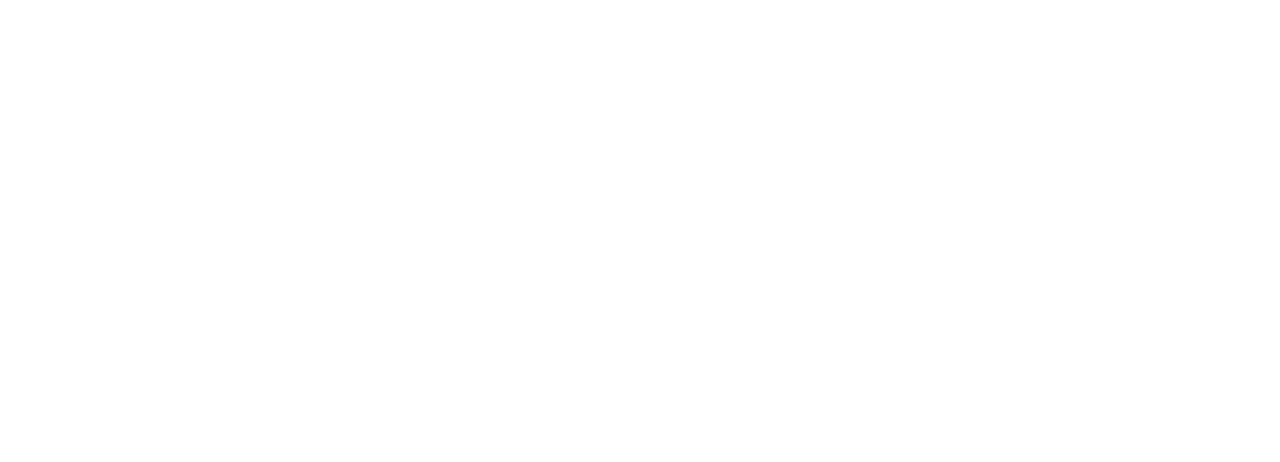
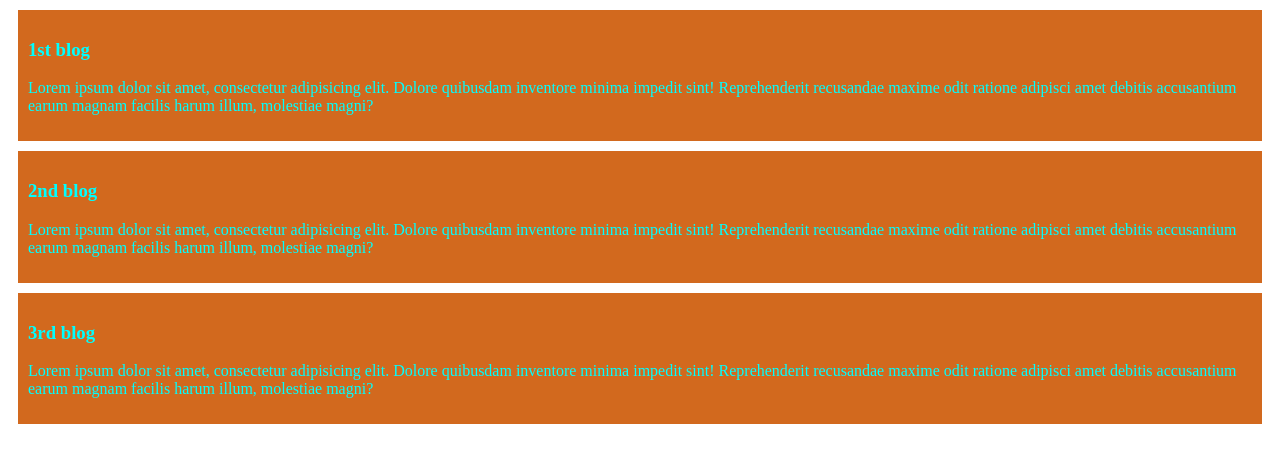
Before and after one commit to Khabbab800118/My-simple-website-2, a plain HTML site: page index.html in a window 1280 px wide. Drawn offline with Linux system fonts and the light colour scheme.

Commit message:
second commit

```diff
--- a/index.html
+++ b/index.html
@@ -4,8 +4,26 @@
     <meta charset="UTF-8">
     <meta name="viewport" content="width=device-width, initial-scale=1.0">
     <title>My simple website 2</title>
+    <link rel="stylesheet" href="styles/blog.css">
 </head>
 <body>
-
+    <div>
+        <h3>1st blog</h3>
+        <p>
+            Lorem ipsum dolor sit amet, consectetur adipisicing elit. Dolore quibusdam inventore minima impedit sint! Reprehenderit recusandae maxime odit ratione adipisci amet debitis accusantium earum magnam facilis harum illum, molestiae magni?
+        </p>
+    </div>
+    <div>
+        <h3>2nd blog</h3>
+        <p>
+            Lorem ipsum dolor sit amet, consectetur adipisicing elit. Dolore quibusdam inventore minima impedit sint! Reprehenderit recusandae maxime odit ratione adipisci amet debitis accusantium earum magnam facilis harum illum, molestiae magni?
+        </p>
+    </div>
+    <div>
+        <h3>3rd blog</h3>
+        <p>
+            Lorem ipsum dolor sit amet, consectetur adipisicing elit. Dolore quibusdam inventore minima impedit sint! Reprehenderit recusandae maxime odit ratione adipisci amet debitis accusantium earum magnam facilis harum illum, molestiae magni?
+        </p>
+    </div>
 </body>
 </html>
--- /dev/null
+++ b/styles/blog.css
@@ -0,0 +1,6 @@
+div{
+    color: aqua;
+    background-color: chocolate;
+    margin: 10px;
+    padding: 10px;
+}
```
